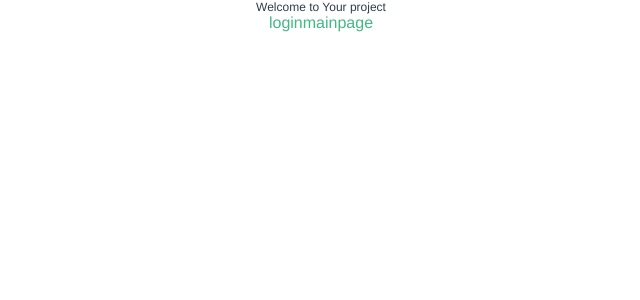
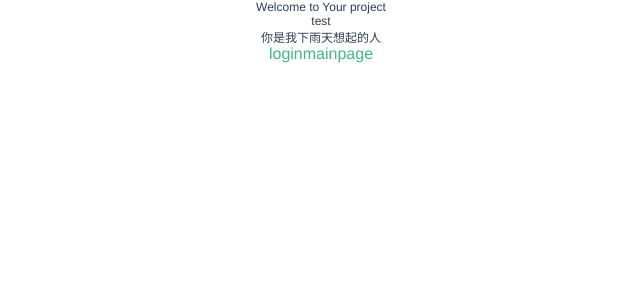
Before and after one commit to xiongben/Vue-Practice, a Vue app: page /#/ in a window 1280 px wide. Shown: the top 300 px of the page, without its empty margins (319-959 px from the left). Built offline with nearby package versions, Linux system fonts and the light colour scheme.

Commit message:
test 想起

```diff
--- a/src/components/HelloWorld.vue
+++ b/src/components/HelloWorld.vue
@@ -1,6 +1,8 @@
 <template>
   <div class="hello">
     <h1>{{ msg }}</h1>
+    <h2>test</h2>
+    <p>你是我下雨天想起的人</p>
     <router-link to="/login">login</router-link>
     <router-link to="/main">mainpage</router-link>
   </div>
```
